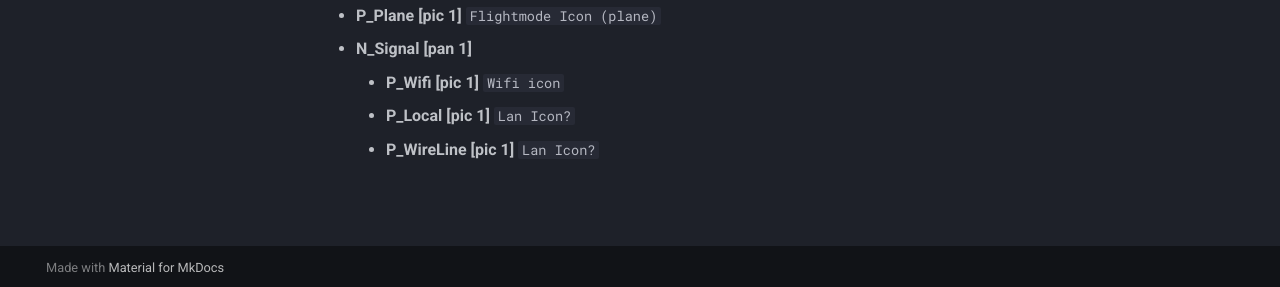
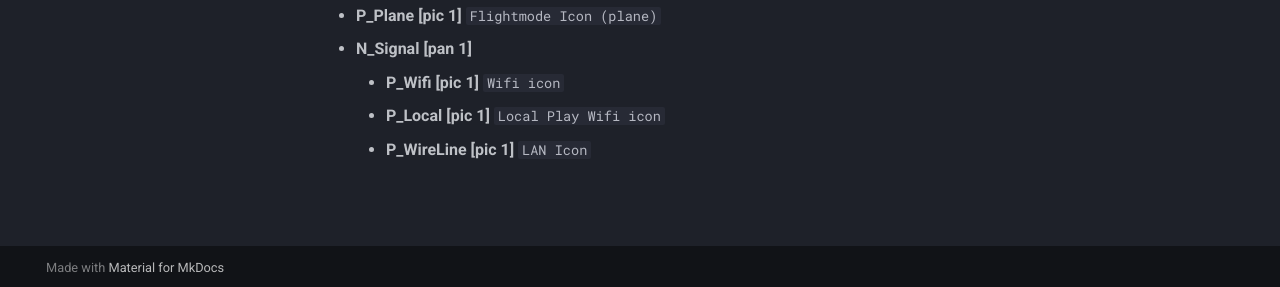
Before and after one commit to ThemezerNX/LayoutDocs, an MkDocs documentation site: the page built from docs/menu-docs/menus/ResidentMenu/HudSignal.bflyt/index.md, in a window 1280 px wide. Shown: the part 610-897 px from the top of the page. Built offline with MkDocs 1.6.1 and Material for MkDocs 9.7.7, drawn with Linux system fonts in a browser that asks for light colours.

Commit message:
Update index.md

```diff
--- a/docs/menu-docs/menus/ResidentMenu/HudSignal.bflyt/index.md
+++ b/docs/menu-docs/menus/ResidentMenu/HudSignal.bflyt/index.md
@@ -19,5 +19,5 @@
 	-	**P_Plane [pic 1]** `Flightmode Icon (plane)`
 	-	**N_Signal [pan 1]**
 		-	**P_Wifi [pic 1]** `Wifi icon`
-		-	**P_Local [pic 1]** `Lan Icon?`
-		-	**P_WireLine [pic 1]** `Lan Icon?`
+		-	**P_Local [pic 1]** `Local Play Wifi icon`
+		-	**P_WireLine [pic 1]** `LAN Icon`
```
